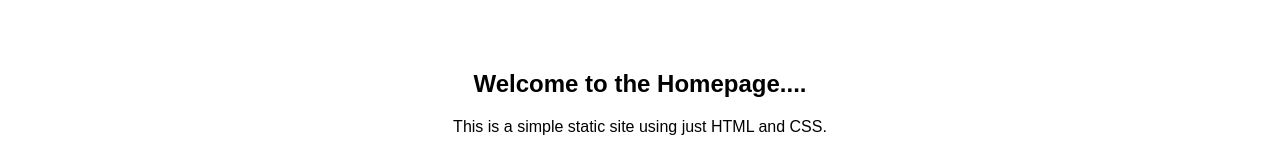
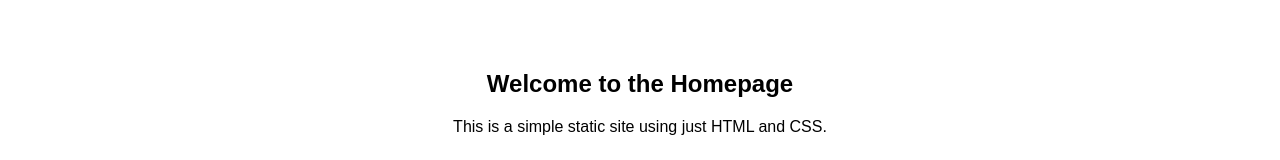
Before and after one commit to swapnilpawar8767/oc-project, a website: page public/index.html in a window 1280 px wide. Shown: the part 148-308 px from the top of the page. Drawn offline with Linux system fonts and the light colour scheme.

Commit message:
Update index.html

```diff
--- a/public/index.html
+++ b/public/index.html
@@ -45,7 +45,7 @@
   </header>
 
   <section id="home">
-    <h2>Welcome to the Homepage....</h2>
+    <h2>Welcome to the Homepage </h2>
     <p>This is a simple static site using just HTML and CSS.</p>
   </section>
 
```
